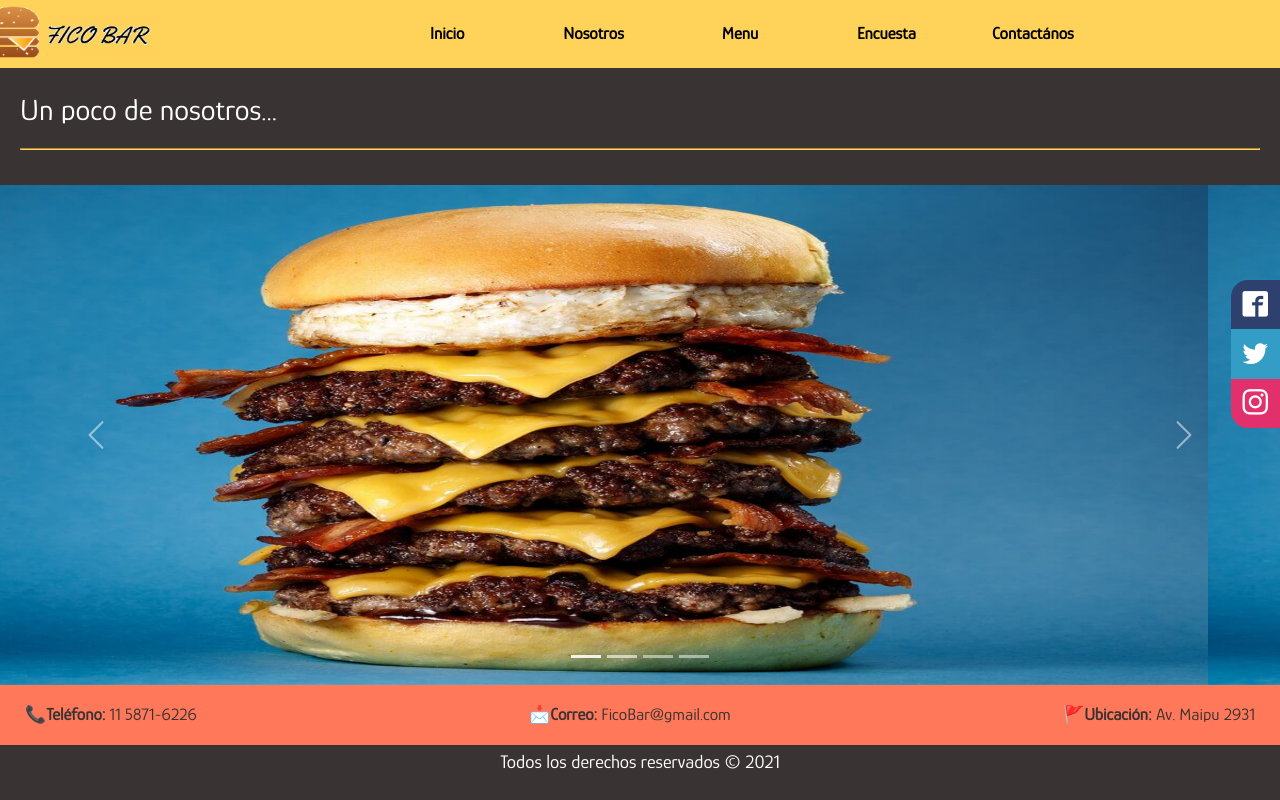
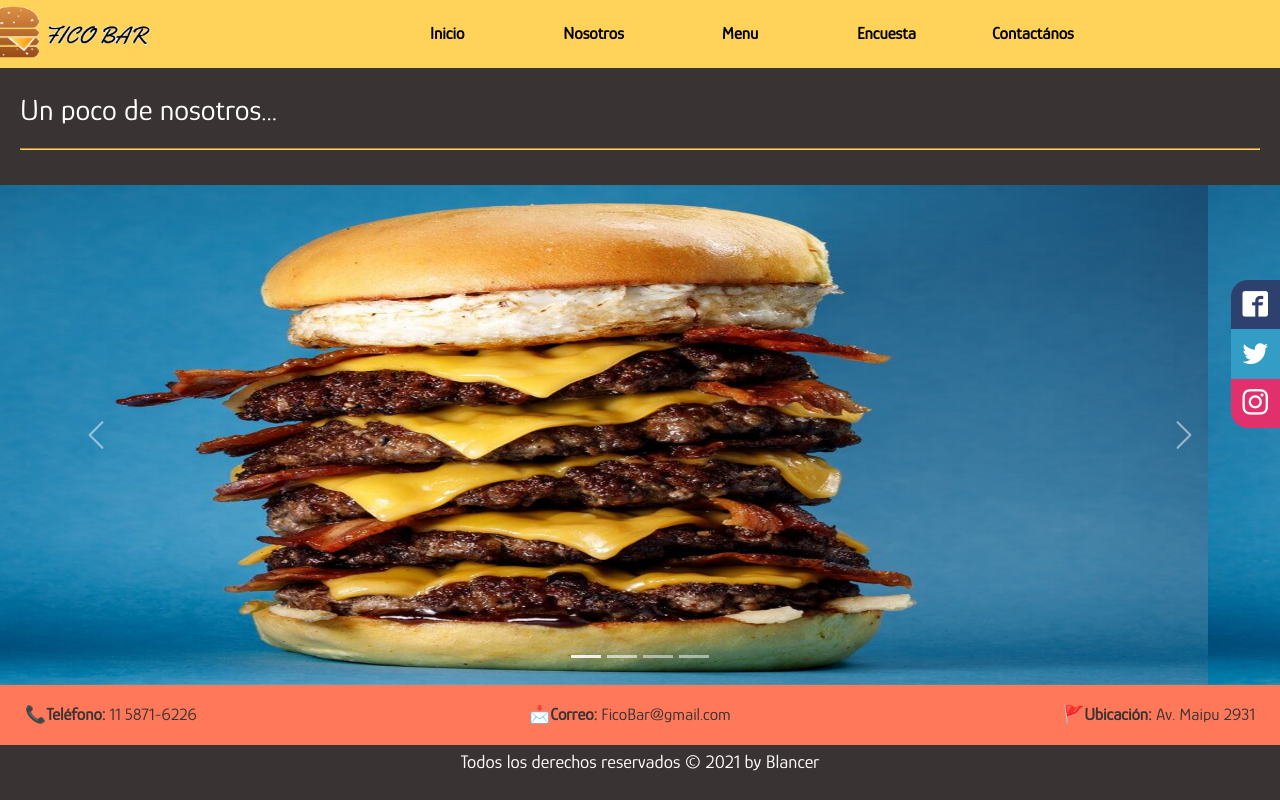
Before and after one commit to Blancerx17/ProyectoCoder, a website: page index.html in a window 1280 px wide. Drawn offline with nearby package versions, Linux system fonts and the light colour scheme; files whose address does not match are found by name.

Commit message:
Cambio Footer

```diff
--- a/index.html
+++ b/index.html
@@ -103,7 +103,7 @@
 
     </main>
         <footer class="rightsReserved">
-            Todos los derechos reservados © 2021
+            Todos los derechos reservados © 2021 by Blancer
         </footer>
 
         <!------------------------------------------------------------------------------------------------>
```
